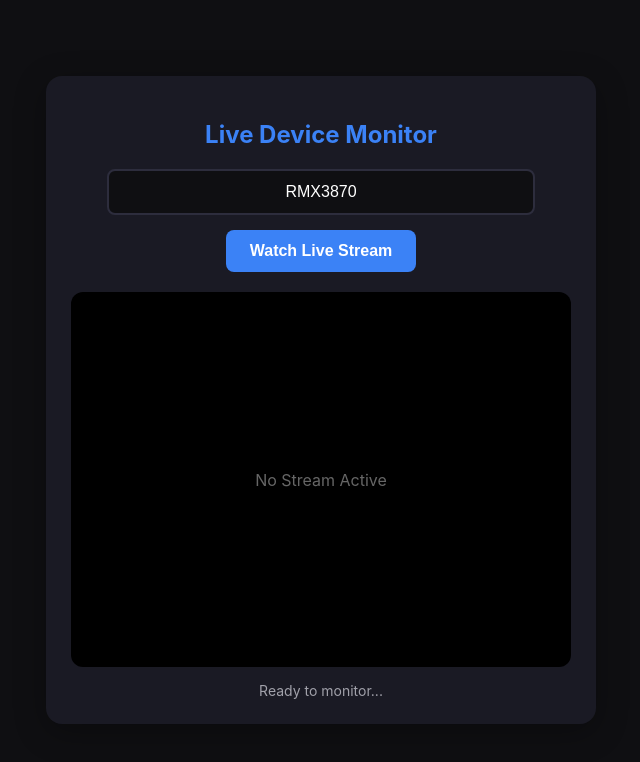
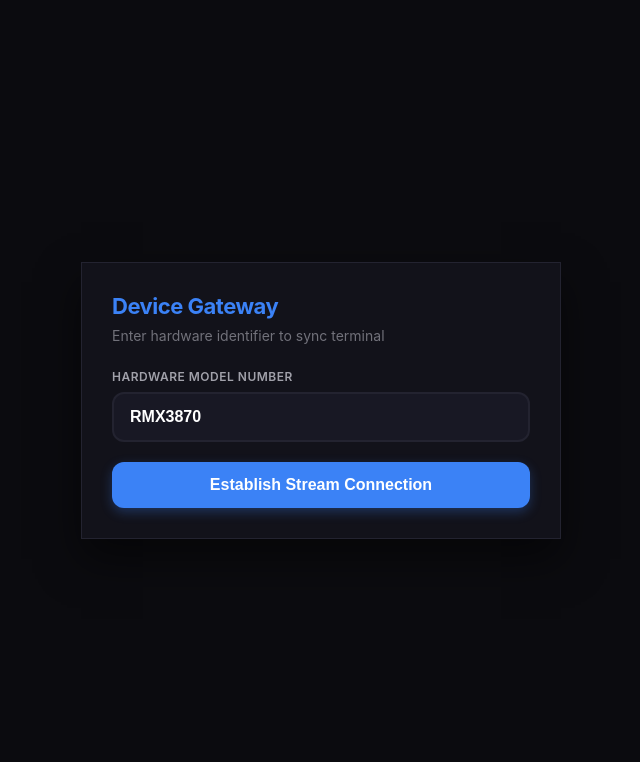
Before and after one commit to bindassrkks-cell/Superx, a website: page public/index.html in a window 1280 px wide. Shown: the whole page, without its empty margins (319-959 px from the left). Drawn offline with Linux system fonts and the light colour scheme.

Commit message:
Update index.html

```diff
--- a/public/index.html
+++ b/public/index.html
@@ -3,75 +3,234 @@
 <head>
     <meta charset="UTF-8">
     <meta name="viewport" content="width=device-width, initial-scale=1.0">
-    <title>Live Stream Viewer</title>
+    <title>Enterprise Live Device Monitor</title>
     <style>
+        * {
+            box-sizing: border-box;
+            margin: 0;
+            padding: 0;
+        }
         body {
-            font-family: -apple-system, BlinkMacSystemFont, "Segoe UI", Roboto, sans-serif;
-            background-color: #0f0f12; color: #ffffff;
-            display: flex; flex-direction: column; align-items: center; justify-content: center;
-            min-height: 100vh; margin: 0;
+            font-family: -apple-system, BlinkMacSystemFont, "Segoe UI", Roboto, Helvetica, Arial, sans-serif;
+            background-color: #0B0B0F;
+            color: #E4E4E7;
+            display: flex;
+            align-items: center;
+            justify-content: center;
+            min-height: 100vh;
+            padding: 20px;
         }
-        .container {
-            width: 90%; max-width: 500px; text-align: center;
-            background: #1a1a24; padding: 25px; border-radius: 16px;
-            box-shadow: 0 8px 32px rgba(0, 0, 0, 0.3);
+
+        /* Glassmorphism Card Container */
+        .card {
+            width: 100%;
+            max-width: 480px;
+            background: #12121A;
+            border: 1px solid #232330;
+            border-radius: 24dp;
+            padding: 30px;
+            box-shadow: 0 20px 40px rgba(0, 0, 0, 0.5);
+            transition: all 0.4s ease;
         }
-        h2 { margin-bottom: 20px; color: #3b82f6; }
+
+        h2 {
+            font-size: 22px;
+            font-weight: 700;
+            color: #3B82F6;
+            margin-bottom: 8px;
+            letter-spacing: -0.5px;
+        }
+
+        .subtitle {
+            font-size: 14px;
+            color: #71717A;
+            margin-bottom: 25px;
+        }
+
+        /* Form Group Control */
+        .form-group {
+            margin-bottom: 20px;
+            text-align: left;
+        }
+
+        label {
+            display: block;
+            font-size: 12px;
+            font-weight: 600;
+            color: #A1A1AA;
+            margin-bottom: 8px;
+            text-transform: uppercase;
+            letter-spacing: 0.5px;
+        }
+
         input {
-            width: 80%; padding: 12px; border: 2px solid #2d2d3d;
-            border-radius: 8px; background: #0f0f12; color: #fff;
-            font-size: 16px; text-align: center; margin-bottom: 15px; text-transform: uppercase;
+            width: 100%;
+            padding: 14px 16px;
+            border: 2px solid #232330;
+            border-radius: 12px;
+            background: #181824;
+            color: #FFFFFF;
+            font-size: 16px;
+            font-weight: 600;
+            transition: all 0.2s ease;
+            text-transform: uppercase;
         }
+        input:focus {
+            border-color: #3B82F6;
+            background: #1C1C2B;
+            outline: none;
+            box-shadow: 0 0 0 4px rgba(59, 130, 246, 0.15);
+        }
+
         button {
-            padding: 12px 24px; background: #3b82f6; color: white;
-            border: none; border-radius: 8px; font-size: 16px;
-            cursor: pointer; font-weight: bold; transition: 0.2s;
+            width: 100%;
+            padding: 14px;
+            background: #3B82F6;
+            color: #FFFFFF;
+            border: none;
+            border-radius: 12px;
+            font-size: 16px;
+            font-weight: 700;
+            cursor: pointer;
+            transition: all 0.2s ease;
+            box-shadow: 0 4px 12px rgba(59, 130, 246, 0.3);
         }
-        button:hover { background: #2563eb; }
-        .video-box {
-            margin-top: 20px; width: 100%; aspect-ratio: 4/3;
-            background: #000; border-radius: 12px; overflow: hidden;
-            display: flex; align-items: center; justify-content: center;
+        button:hover {
+            background: #2563EB;
+            transform: translateY(-1px);
         }
-        img { width: 100%; height: 100%; object-fit: cover; display: none; }
-        .status { margin-top: 15px; font-size: 14px; color: #a1a1aa; }
+        button:active {
+            transform: translateY(1px);
+        }
+
+        /* Live Video Monitoring Viewport */
+        #stream-view {
+            display: none; /* Initial State Hidden */
+        }
+
+        .video-container {
+            width: 100%;
+            aspect-ratio: 4/3;
+            background: #000000;
+            border-radius: 16px;
+            overflow: hidden;
+            border: 1px solid #2D2D3F;
+            position: relative;
+            display: flex;
+            align-items: center;
+            justify-content: center;
+            margin-bottom: 20px;
+        }
+
+        img {
+            width: 100%;
+            height: 100%;
+            object-fit: cover;
+            display: none;
+        }
+
+        .placeholder-loader {
+            color: #52525B;
+            font-size: 15px;
+            font-weight: 500;
+            display: flex;
+            flex-direction: column;
+            align-items: center;
+            gap: 10px;
+        }
+
+        /* Status Badge Indicators */
+        .status-badge {
+            background: #181824;
+            padding: 12px 16px;
+            border-radius: 10px;
+            font-size: 14px;
+            font-weight: 500;
+            color: #A1A1AA;
+            display: inline-flex;
+            align-items: center;
+            justify-content: center;
+            gap: 8px;
+            width: 100%;
+            border: 1px solid #232330;
+        }
+
+        .dot {
+            width: 8px;
+            height: 8px;
+            background: #71717A;
+            border-radius: 50%;
+            display: inline-block;
+        }
+        .dot.blink {
+            background: #10B981;
+            animation: pulse 1.5s infinite;
+        }
+
+        @keyframes pulse {
+            0% { opacity: 0.4; }
+            50% { opacity: 1; }
+            100% { opacity: 0.4; }
+        }
     </style>
 </head>
 <body>
 
-<div class="container">
-    <h2>Live Device Monitor</h2>
+    <div class="card">
+        <div id="auth-view">
+            <h2>Device Gateway</h2>
+            <div class="subtitle">Enter hardware identifier to sync terminal</div>
 
-    <div id="setup-view">
-        <input type="text" id="modelInput" value="RMX3870" placeholder="Enter Device Model" />
-        <br>
-        <button onclick="connectToStream()">Watch Live Stream</button>
+            <div class="form-group">
+                <label for="modelInput">Hardware Model Number</label>
+                <input type="text" id="modelInput" value="RMX3870" placeholder="e.g. RMX3870" autocomplete="off" />
+            </div>
+
+            <button onclick="connectToStream()">Establish Stream Connection</button>
+        </div>
+
+        <div id="stream-view">
+            <h2 id="displayModel">RMX3870 Feed</h2>
+            <div class="subtitle">Low Latency Hardware Stream Tunnel</div>
+
+            <div class="video-container">
+                <div id="placeholder-text" class="placeholder-loader">
+                    <span>Waiting for pipeline packet data...</span>
+                </div>
+                <img id="liveStream" alt="Live Transmission Stream" />
+            </div>
+
+            <div class="status-badge">
+                <span id="statusDot" class="dot"></span>
+                <span id="statusText">Initializing Channel...</span>
+            </div>
+        </div>
     </div>
-
-    <div class="video-box">
-        <div id="placeholder-text" style="color: #666;">No Stream Active</div>
-        <img id="liveStream" alt="Live Feed" />
-    </div>
-
-    <div class="status" id="statusText">Ready to monitor...</div>
-</div>
 
 <script>
     let ws;
+    const authView = document.getElementById('auth-view');
+    const streamView = document.getElementById('stream-view');
+    const displayModel = document.getElementById('displayModel');
     const streamImg = document.getElementById('liveStream');
     const placeholder = document.getElementById('placeholder-text');
     const statusText = document.getElementById('statusText');
+    const statusDot = document.getElementById('statusDot');
 
     function connectToStream() {
         const modelNumber = document.getElementById('modelInput').value.trim();
         if (!modelNumber) {
-            alert("Model enter karein!");
+            alert("Please provide a valid device signature model.");
             return;
         }
 
-        statusText.innerText = "Opening safe WebSocket connection...";
+        // State Transformation Transition
+        authView.style.display = "none";
+        streamView.style.display = "block";
+        displayModel.innerText = `${modelNumber.toUpperCase()} Live Feed`;
+        statusText.innerText = "Connecting to tunnel route...";
 
-        // Explicit Render Websocket routing
+        // Target Secure Production Socket Pipeline
         const wsUrl = "wss://superx-oje2.onrender.com";
 
         if (ws) {
@@ -79,49 +238,52 @@
         }
 
         ws = new WebSocket(wsUrl);
-        ws.binaryType = 'blob';
+        ws.binaryType = 'blob'; // Enforce binary mode for compressed JPEG arrays
 
         ws.onopen = () => {
-            statusText.innerText = "Registering viewer token with server...";
-            const registrationPayload = JSON.stringify({
+            statusText.innerText = "Registering handshake down-link...";
+            ws.send(JSON.stringify({
                 type: 'register_viewer',
                 deviceModel: modelNumber
-            });
-            ws.send(registrationPayload);
+            }));
         };
 
         ws.onmessage = (event) => {
             if (event.data instanceof Blob) {
-                // Handling binary frames instantly
+                // Instantly render image payload matrix
                 const url = URL.createObjectURL(event.data);
                 const oldUrl = streamImg.src;
                 streamImg.src = url;
                 streamImg.style.display = 'block';
                 placeholder.style.display = 'none';
 
+                // Clear active object caches to maintain 0% local memory bloat
                 if (oldUrl.startsWith('blob:')) {
                     URL.revokeObjectURL(oldUrl);
                 }
             } else {
-                // Parse signaling string packets
                 const json = JSON.parse(event.data);
                 if (json.status === "connected") {
-                    statusText.innerHTML = `🟢 Connected Live: <b style="color:#10b981">${modelNumber.toUpperCase()}</b>`;
+                    statusDot.className = "dot blink";
+                    statusText.innerHTML = `Connected Securely | <span style="color:#10B981; font-weight:bold;">LIVE</span>`;
                 } else if (json.status === "offline") {
-                    statusText.innerHTML = `🔴 App went offline. Waiting for stream...`;
+                    statusDot.className = "dot";
+                    statusText.innerText = "Device Idle / Offline Packet Received";
                     streamImg.style.display = 'none';
-                    placeholder.style.display = 'block';
+                    placeholder.style.display = 'flex';
                 }
             }
         };
 
         ws.onerror = (err) => {
-            console.error("Socket error detail:", err);
-            statusText.innerText = "Network Error. Please retry.";
+            console.error("Pipeline failure:", err);
+            statusDot.className = "dot";
+            statusText.innerText = "Tunnel Link Error. Re-evaluating routing.";
         };
 
         ws.onclose = () => {
-            statusText.innerText = "Tunnel connection closed.";
+            statusDot.className = "dot";
+            statusText.innerText = "Session Closed. Refresh page to bypass.";
         };
     }
 </script>
```
